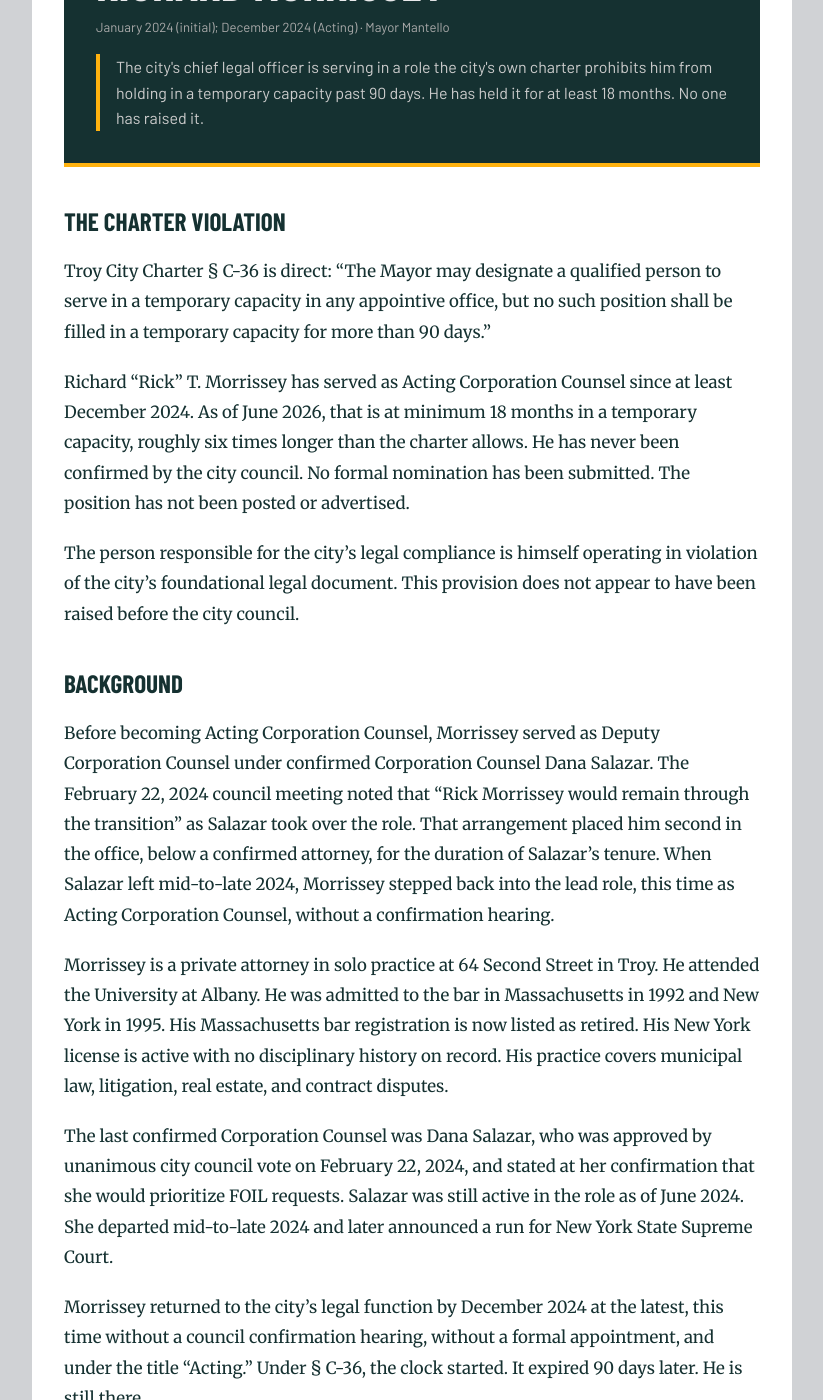
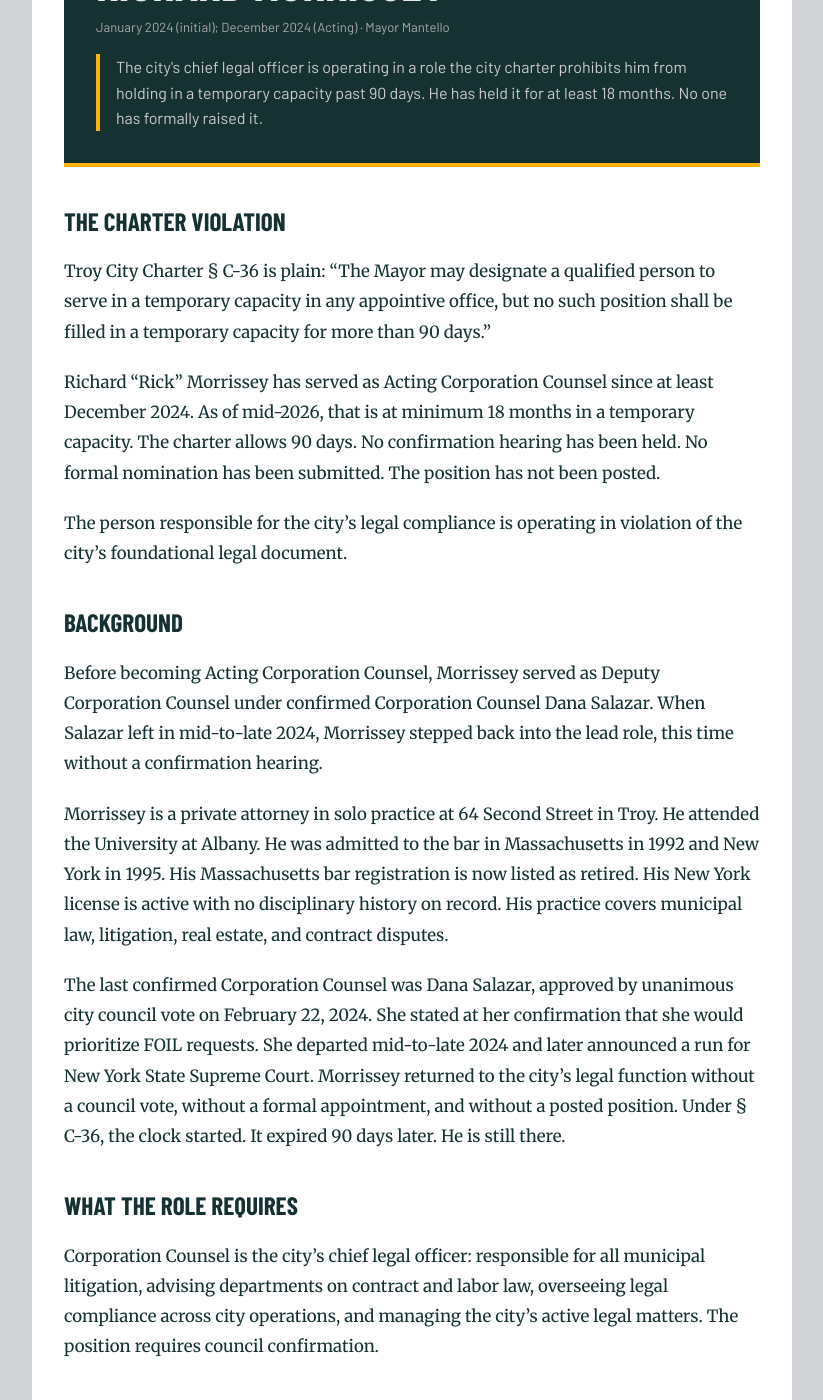
Before and after one commit to MdevitSEC/the-mantello-record, a Jekyll site: the page built from _anointed/rick-morrissey.md, in a window 1280 px wide and 1400 px high, scrolled down 253 px. Shown: the whole window, without its empty margins (228-1051 px from the left). Built offline with Jekyll 4.4.1, drawn with Linux system fonts in a browser that asks for light colours; some web fonts are replaced; some of the changed text lies outside the part shown.

Commit message:
Rewrite all 6 anointed profiles in established voice
Applies voice guide patterns throughout: "Carmella" for editorial moments,
"The Administration" capitalized, fragment verdicts, deadpan kicker closers,
no em dashes, first names for Republican allies, present tense for ongoing
consequences. Summary frontmatter lines sharpened to lead with the irony.

Co-Authored-By: Claude Sonnet 4.6 <noreply@anthropic.com>

```diff
--- a/_anointed/rick-morrissey.md
+++ b/_anointed/rick-morrissey.md
@@ -5,50 +5,48 @@ role: "Acting Corporation Counsel (City Attorney)"
 appointed: "January 2024 (initial); December 2024 (Acting)"
 appointed_by: "Mayor Mantello"
 status: "Current"
-summary: "The city's chief legal officer is serving in a role the city's own charter prohibits him from holding in a temporary capacity past 90 days. He has held it for at least 18 months. No one has raised it."
+summary: "The city's chief legal officer is operating in a role the city charter prohibits him from holding in a temporary capacity past 90 days. He has held it for at least 18 months. No one has formally raised it."
 ---
 
 ## The Charter Violation
 
-Troy City Charter § C-36 is direct: "The Mayor may designate a qualified person to serve in a temporary capacity in any appointive office, but no such position shall be filled in a temporary capacity for more than 90 days."
+Troy City Charter § C-36 is plain: "The Mayor may designate a qualified person to serve in a temporary capacity in any appointive office, but no such position shall be filled in a temporary capacity for more than 90 days."
 
-Richard "Rick" T. Morrissey has served as Acting Corporation Counsel since at least December 2024. As of June 2026, that is at minimum 18 months in a temporary capacity, roughly six times longer than the charter allows. He has never been confirmed by the city council. No formal nomination has been submitted. The position has not been posted or advertised.
+Richard "Rick" Morrissey has served as Acting Corporation Counsel since at least December 2024. As of mid-2026, that is at minimum 18 months in a temporary capacity. The charter allows 90 days. No confirmation hearing has been held. No formal nomination has been submitted. The position has not been posted.
 
-The person responsible for the city's legal compliance is himself operating in violation of the city's foundational legal document. This provision does not appear to have been raised before the city council.
+The person responsible for the city's legal compliance is operating in violation of the city's foundational legal document.
 
 ## Background
 
-Before becoming Acting Corporation Counsel, Morrissey served as Deputy Corporation Counsel under confirmed Corporation Counsel Dana Salazar. The February 22, 2024 council meeting noted that "Rick Morrissey would remain through the transition" as Salazar took over the role. That arrangement placed him second in the office, below a confirmed attorney, for the duration of Salazar's tenure. When Salazar left mid-to-late 2024, Morrissey stepped back into the lead role, this time as Acting Corporation Counsel, without a confirmation hearing.
+Before becoming Acting Corporation Counsel, Morrissey served as Deputy Corporation Counsel under confirmed Corporation Counsel Dana Salazar. When Salazar left in mid-to-late 2024, Morrissey stepped back into the lead role, this time without a confirmation hearing.
 
 Morrissey is a private attorney in solo practice at 64 Second Street in Troy. He attended the University at Albany. He was admitted to the bar in Massachusetts in 1992 and New York in 1995. His Massachusetts bar registration is now listed as retired. His New York license is active with no disciplinary history on record. His practice covers municipal law, litigation, real estate, and contract disputes.
 
-The last confirmed Corporation Counsel was Dana Salazar, who was approved by unanimous city council vote on February 22, 2024, and stated at her confirmation that she would prioritize FOIL requests. Salazar was still active in the role as of June 2024. She departed mid-to-late 2024 and later announced a run for New York State Supreme Court.
-
-Morrissey returned to the city's legal function by December 2024 at the latest, this time without a council confirmation hearing, without a formal appointment, and under the title "Acting." Under § C-36, the clock started. It expired 90 days later. He is still there.
+The last confirmed Corporation Counsel was Dana Salazar, approved by unanimous city council vote on February 22, 2024. She stated at her confirmation that she would prioritize FOIL requests. She departed mid-to-late 2024 and later announced a run for New York State Supreme Court. Morrissey returned to the city's legal function without a council vote, without a formal appointment, and without a posted position. Under § C-36, the clock started. It expired 90 days later. He is still there.
 
 ## What the Role Requires
 
-Corporation Counsel is the city's chief legal officer: responsible for all municipal litigation, advising departments on contract and labor law, overseeing legal compliance across city operations, and managing the city's active legal matters across departments. The position requires council confirmation.
+Corporation Counsel is the city's chief legal officer: responsible for all municipal litigation, advising departments on contract and labor law, overseeing legal compliance across city operations, and managing the city's active legal matters. The position requires council confirmation.
 
 ## The Record in the Role
 
-At the April 23, 2026 city council law committee meeting, Deputy Mayor Donnelly acknowledged the city's legal office runs on one attorney: "Please go find me another attorney that wants to come here for $90,000 a year." He called it "a problem we want to solve." It has not been solved.
+At the April 23, 2026 law committee meeting, Deputy Mayor Donnelly acknowledged the city's legal office runs on one attorney. "Please go find me another attorney that wants to come here for $90,000 a year." He called it "a problem we want to solve." It has not been solved.
 
-At the same meeting, Morrissey testified he could not recall the last time he received any training on Freedom of Information Law. He is the person who trained Communications Director Alex Horton on which FOIL exemptions apply to which requests. When residents appeal a FOIL denial, the appeal goes to Morrissey, the same attorney who oversaw the original response.
+At the same meeting, Morrissey testified he could not recall the last time he received any training on Freedom of Information Law. He is the person who trained Communications Director Alex Horton on which FOIL exemptions apply to which requests. When residents appeal a FOIL denial, the appeal goes to Morrissey: the same attorney who oversaw the original response.
 
 CSEA union representatives testified at the same meeting that they had been unable to reach Morrissey for months on basic labor relations matters. His answer, relayed by Donnelly: he works twelve-hour days.
 
 ## The Record in Appeals
 
-On January 22, 2026, at a Public Safety Committee meeting, a resident raised unanswered FOIL appeals. Morrissey acknowledged falling behind on them during an illness. Council President Steele pressed on delays lasting "months and months." Morrissey said some appeals reflected genuine disputes over scope. The committee asked for improved responsiveness.
+At a January 22, 2026 Public Safety Committee meeting, a resident raised unanswered FOIL appeals. Morrissey acknowledged falling behind on them during an illness. Council President Steele pressed on delays lasting "months and months." He said some appeals reflected genuine disputes over scope. The committee asked for improved responsiveness.
 
-The person responsible for reviewing FOIL appeals is the same person who fell behind on them. Appeals for denied records go to Morrissey. There is no one else to appeal to.
+FOIL appeals go to Morrissey. There is no one else to appeal to.
 
 ## The Appointment That Never Happened
 
-The Troy City Charter requires council confirmation for the Corporation Counsel. Dana Salazar went through a confirmation hearing. Morrissey has not. Under § C-36, the administration had 90 days to either formally nominate him for confirmation or find someone else. It did neither.
+Dana Salazar went through a confirmation hearing. Morrissey has not. Under § C-36, The Administration had 90 days to formally nominate him for confirmation or find someone else. It did neither.
 
-Troy's acting chief legal officer has been operating outside the bounds of Troy's own law for more than a year.
+Troy's acting chief legal officer has been operating outside Troy's own law for more than a year.
 
 ---
 
```
Also changed, not shown: _anointed/alex-horton.md (+9 -9 lines), _anointed/gabrielle-mahoney.md (+10 -12 lines), _anointed/joe-mazzariello.md (+6 -6 lines), _anointed/sara-mcdermott.md (+10 -10 lines), _anointed/seamus-donnelly.md (+16 -22 lines).
